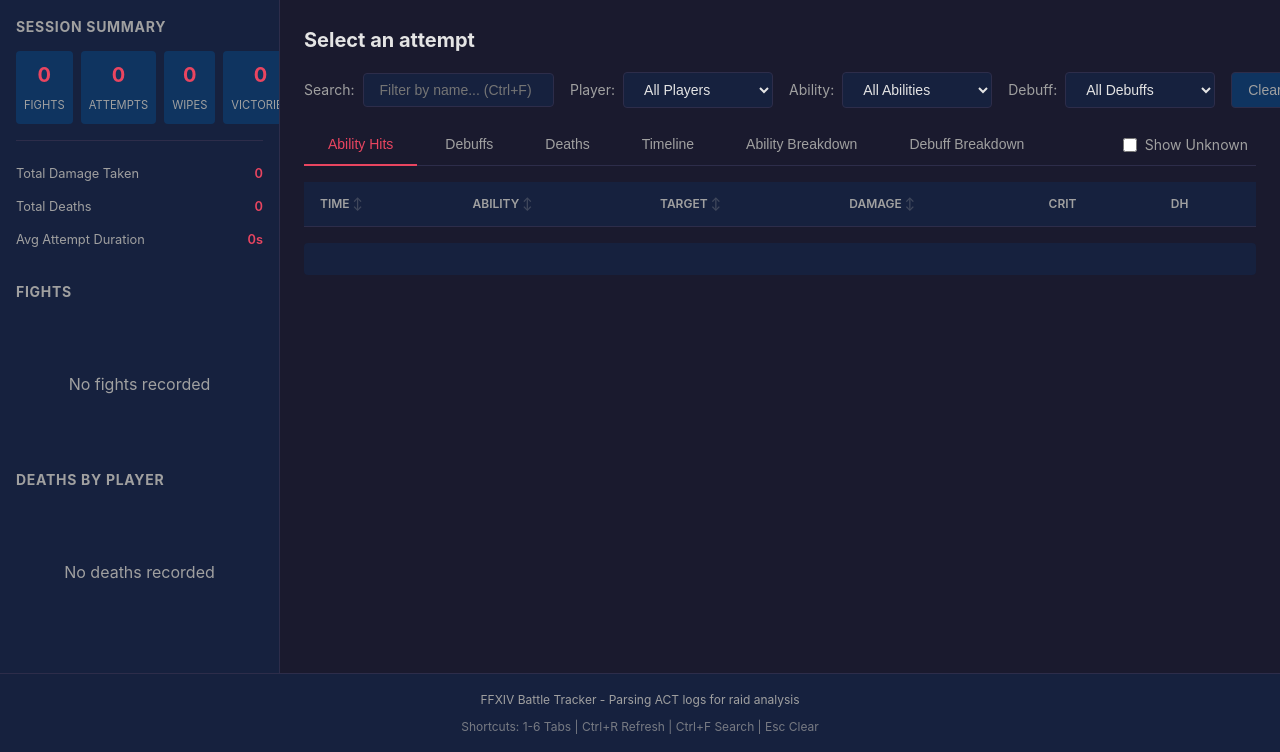
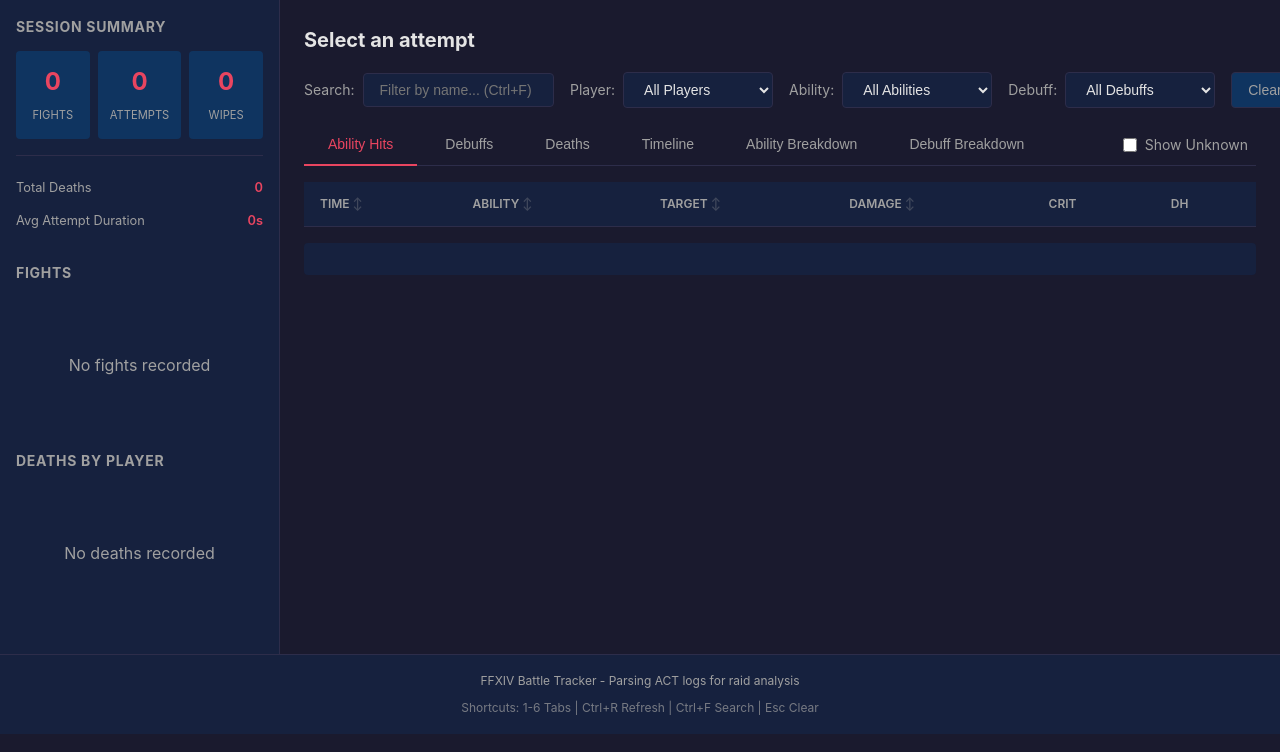
Before and after one commit to rmoskwa/ffxiv-simple-battle-tracker, a Flask app: page / in a window 1280 px wide. Shown: the part 72-824 px from the top of the page. Run offline with Flask 2, Linux system fonts and the light colour scheme; data that the repository does not hold is empty.

Commit message:
feat: removal of "total damage" and "victories" info/labels

```diff
--- a/static/css/styles.css
+++ b/static/css/styles.css
@@ -138,18 +138,6 @@ main {
     display: grid;
     grid-template-columns: repeat(3, 1fr);
     gap: 0.5rem;
-}
-
-.stats-grid.stats-grid-4 {
-    grid-template-columns: repeat(4, 1fr);
-}
-
-.stats-grid.stats-grid-4 .stat-item {
-    padding: 0.5rem;
-}
-
-.stats-grid.stats-grid-4 .stat-value {
-    font-size: 1.25rem;
 }
 
 .stat-item {
--- a/static/js/dashboard.js
+++ b/static/js/dashboard.js
@@ -21,8 +21,6 @@ const elements = {
     totalFights: document.getElementById('total-fights'),
     totalAttempts: document.getElementById('total-attempts'),
     totalWipes: document.getElementById('total-wipes'),
-    totalVictories: document.getElementById('total-victories'),
-    totalDamage: document.getElementById('total-damage'),
     totalDeaths: document.getElementById('total-deaths'),
     avgDuration: document.getElementById('avg-duration'),
     fightsList: document.getElementById('fights-list'),
@@ -350,19 +348,14 @@ async function loadSummary() {
         elements.totalFights.textContent = 1;
         elements.totalAttempts.textContent = fightData.total_attempts || 0;
         elements.totalWipes.textContent = fightData.total_wipes || 0;
-        elements.totalVictories.textContent = fightData.total_victories || 0;
 
         // Calculate stats from fight data
         let totalDuration = 0;
-        let totalDamage = 0;
         const deathsByPlayer = {};
 
         if (fightData.attempts) {
             for (const attempt of fightData.attempts) {
                 totalDuration += attempt.duration_seconds || 0;
-                if (attempt.ability_hits) {
-                    totalDamage += attempt.ability_hits.reduce((sum, h) => sum + h.damage, 0);
-                }
                 if (attempt.deaths) {
                     for (const death of attempt.deaths) {
                         deathsByPlayer[death.player_name] = (deathsByPlayer[death.player_name] || 0) + 1;
@@ -376,7 +369,6 @@ async function loadSummary() {
 
         const avgDuration = fightData.total_attempts > 0 ? totalDuration / fightData.total_attempts : 0;
         elements.avgDuration.textContent = formatDuration(avgDuration);
-        elements.totalDamage.textContent = totalDamage.toLocaleString();
 
         renderDeathsSummary(deathsByPlayer);
     } else {
@@ -388,18 +380,16 @@ async function loadSummary() {
         elements.totalFights.textContent = data.total_fights || 0;
         elements.totalAttempts.textContent = data.total_attempts;
         elements.totalWipes.textContent = data.total_wipes;
-        elements.totalVictories.textContent = data.total_victories;
 
         // Calculate extended stats
         const totalDeaths = Object.values(data.deaths_by_player).reduce((a, b) => a + b, 0);
         elements.totalDeaths.textContent = totalDeaths;
 
-        // Load fights for duration and damage calculation
+        // Load fights for duration calculation
         const fightsDataResp = await fetchAPI('/api/fights');
         if (fightsDataResp && fightsDataResp.fights.length > 0) {
             let totalDuration = 0;
             let totalAttempts = 0;
-            let totalDamage = 0;
 
             for (const fight of fightsDataResp.fights) {
                 const fightDetails = await fetchAPI(`/api/fights/${fight.fight_id}`);
@@ -407,16 +397,12 @@ async function loadSummary() {
                     for (const attempt of fightDetails.attempts) {
                         totalDuration += attempt.duration_seconds || 0;
                         totalAttempts++;
-                        if (attempt.ability_hits) {
-                            totalDamage += attempt.ability_hits.reduce((sum, h) => sum + h.damage, 0);
-                        }
                     }
                 }
             }
 
             const avgDuration = totalAttempts > 0 ? totalDuration / totalAttempts : 0;
             elements.avgDuration.textContent = formatDuration(avgDuration);
-            elements.totalDamage.textContent = totalDamage.toLocaleString();
         }
 
         renderDeathsSummary(data.deaths_by_player);
--- a/templates/index.html
+++ b/templates/index.html
@@ -23,7 +23,7 @@
         <aside id="sidebar">
             <section id="summary-section">
                 <h2>Session Summary</h2>
-                <div class="stats-grid stats-grid-4">
+                <div class="stats-grid">
                     <div class="stat-item">
                         <span class="stat-value" id="total-fights">0</span>
                         <span class="stat-label">Fights</span>
@@ -36,16 +36,8 @@
                         <span class="stat-value" id="total-wipes">0</span>
                         <span class="stat-label">Wipes</span>
                     </div>
-                    <div class="stat-item">
-                        <span class="stat-value" id="total-victories">0</span>
-                        <span class="stat-label">Victories</span>
-                    </div>
                 </div>
                 <div id="extended-stats">
-                    <div class="stat-row">
-                        <span class="stat-name">Total Damage Taken</span>
-                        <span class="stat-value-inline" id="total-damage">0</span>
-                    </div>
                     <div class="stat-row">
                         <span class="stat-name">Total Deaths</span>
                         <span class="stat-value-inline" id="total-deaths">0</span>
```
